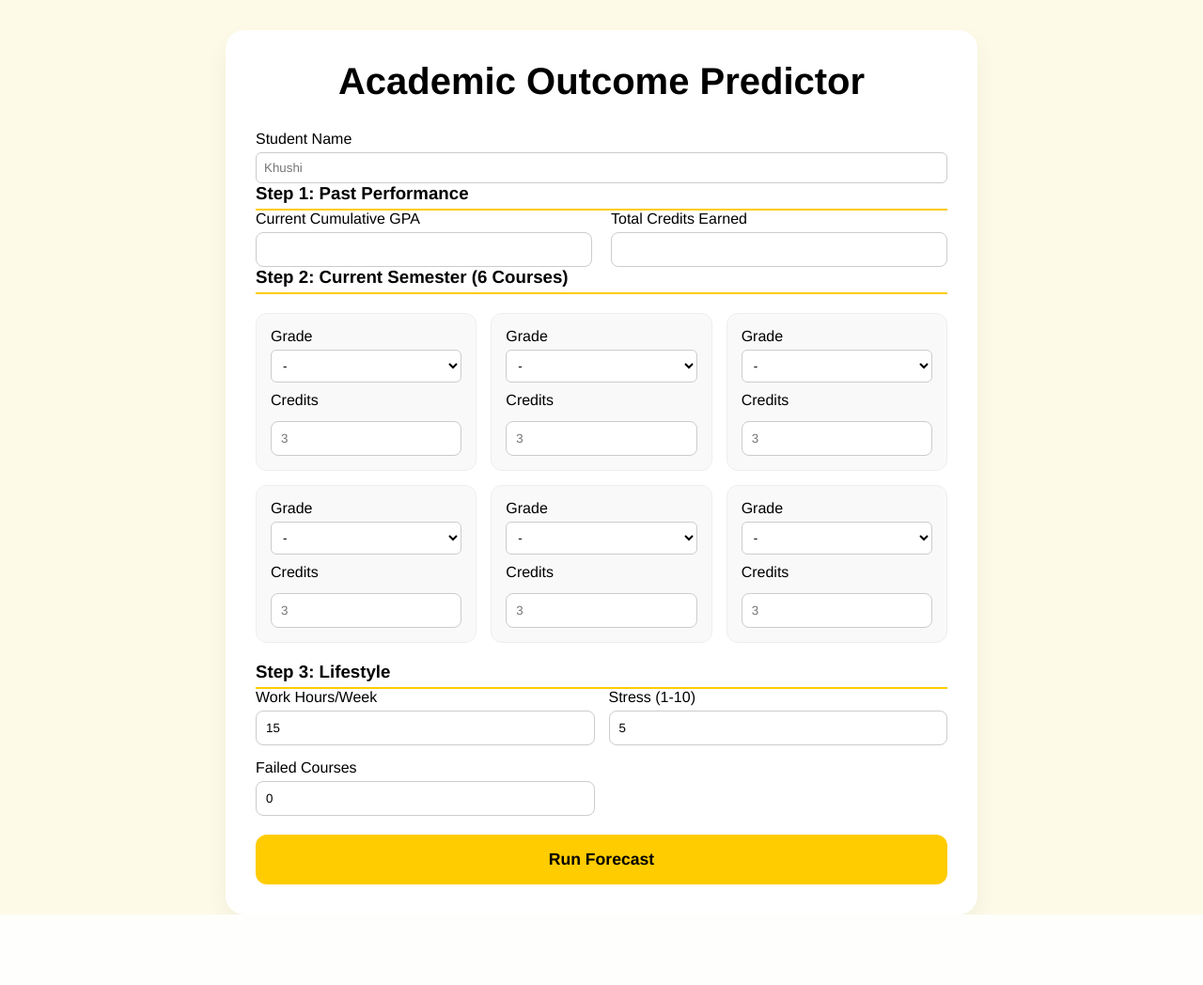
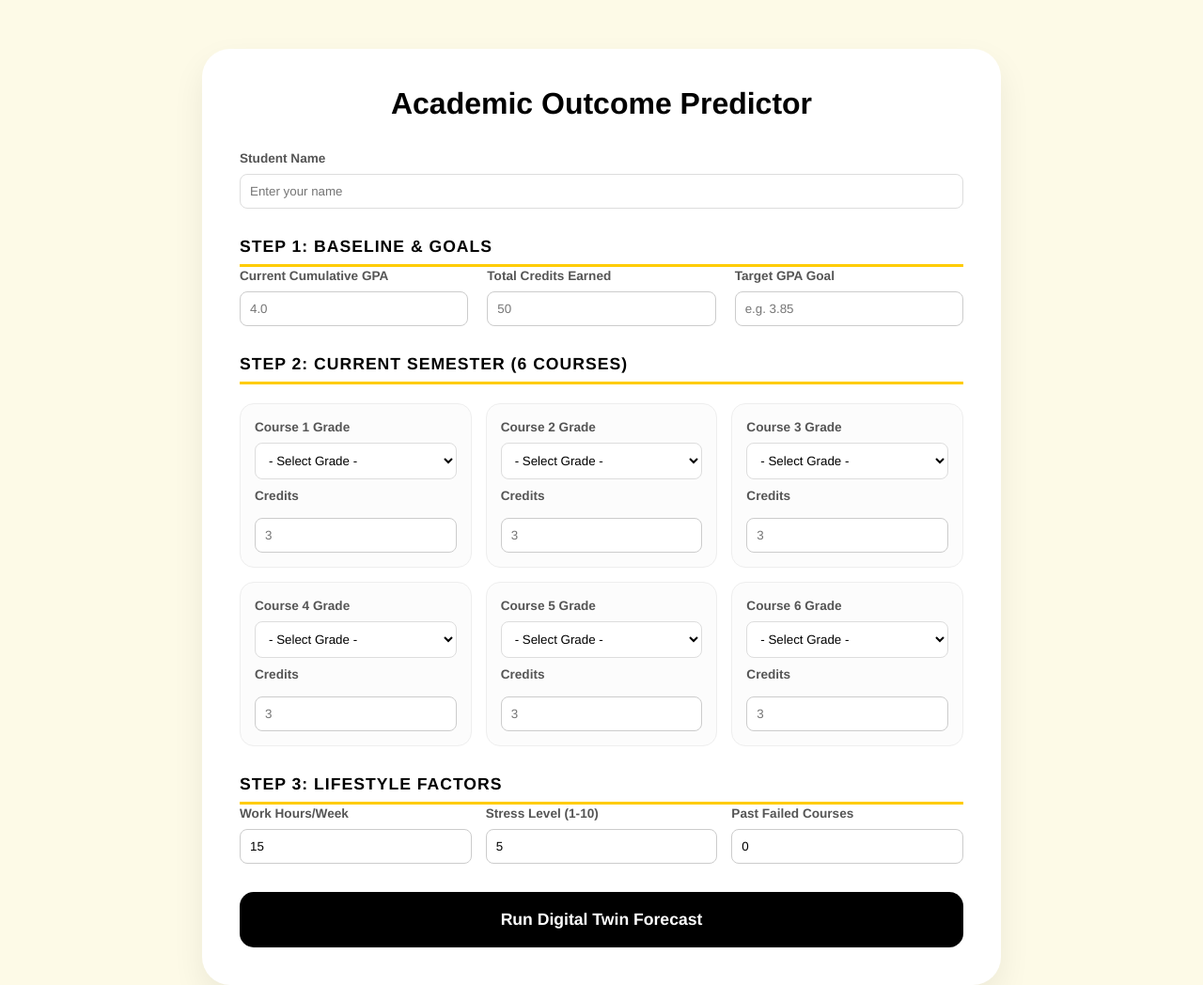
Before and after one commit to N-Saikrishna/DigiTwin, a Flask app: page / in a window 1280 px wide. Shown: the whole page at 94% size. Before the commit the page ends 973 px from the top, so only its background shows below. Run offline with Flask 3, Linux system fonts and the light colour scheme.

Commit message:
Update index.html

```diff
--- a/templates/index.html
+++ b/templates/index.html
@@ -6,45 +6,107 @@
     <link rel="stylesheet" href="{{ url_for('static', filename='style.css') }}">
     <style>
         :root { --ucf-yellow: #ffcc00; --ucf-bg: #fdfae7; }
-        body { background-color: var(--ucf-bg); font-family: 'Inter', sans-serif; }
-        .card { background: white; padding: 2rem; border-radius: 20px; max-width: 800px; margin: 2rem auto; box-shadow: 0 10px 25px rgba(0,0,0,0.05); }
-        .grid { display: grid; grid-template-columns: repeat(3, 1fr); gap: 15px; margin: 20px 0; }
-        .course-box { background: #f9f9f9; padding: 15px; border-radius: 12px; border: 1px solid #eee; }
-        .btn { background: var(--ucf-yellow); width: 100%; padding: 1rem; border: none; border-radius: 12px; font-weight: bold; cursor: pointer; font-size: 1.1rem; }
-        input, select { width: 100%; padding: 8px; margin-top: 5px; border-radius: 6px; border: 1px solid #ccc; box-sizing: border-box; }
+        body {
+            background-color: var(--ucf-bg);
+            font-family: 'Inter', sans-serif;
+            margin: 0;
+            padding: 20px;
+        }
+        .card {
+            background: white;
+            padding: 2.5rem;
+            border-radius: 30px;
+            max-width: 850px;
+            margin: 2rem auto;
+            box-shadow: 0 15px 35px rgba(0,0,0,0.07);
+        }
+        h1 { text-align: center; font-size: 2rem; margin-bottom: 30px; }
+        h3 {
+            border-bottom: 3px solid var(--ucf-yellow);
+            padding-bottom: 8px;
+            margin-top: 30px;
+            font-size: 1.1rem;
+            text-transform: uppercase;
+            letter-spacing: 1px;
+        }
+        .grid {
+            display: grid;
+            grid-template-columns: repeat(3, 1fr);
+            gap: 15px;
+            margin: 20px 0;
+        }
+        .course-box {
+            background: #fcfcfc;
+            padding: 15px;
+            border-radius: 15px;
+            border: 1px solid #eee;
+            transition: transform 0.2s;
+        }
+        .course-box:hover { transform: translateY(-3px); border-color: var(--ucf-yellow); }
+
+        .btn {
+            background: #000;
+            color: #fff;
+            width: 100%;
+            padding: 1.2rem;
+            border: none;
+            border-radius: 15px;
+            font-weight: bold;
+            cursor: pointer;
+            font-size: 1.1rem;
+            margin-top: 30px;
+            transition: all 0.3s;
+        }
+        .btn:hover { background: #333; transform: scale(1.02); }
+
+        input, select {
+            width: 100%;
+            padding: 10px;
+            margin-top: 8px;
+            border-radius: 8px;
+            border: 1px solid #ddd;
+            box-sizing: border-box;
+            font-family: inherit;
+        }
+        label { font-size: 0.85rem; font-weight: 600; color: #555; }
     </style>
 </head>
 <body>
     <div class="card">
-        <h1 style="text-align:center;">Academic <strong>Outcome Predictor</strong></h1>
+        <h1>Academic <strong>Outcome Predictor</strong></h1>
         <form action="/run-simulation" method="POST">
+
             <label>Student Name</label>
-            <input type="text" name="student_name" placeholder="Khushi" required>
+            <input type="text" name="student_name" placeholder="Enter your name" required>
 
-            <h3 style="border-bottom: 2px solid var(--ucf-yellow); padding-bottom: 5px;">Step 1: Past Performance</h3>
-            <div style="display: flex; gap: 20px;">
-                <div style="flex: 1;">
+            <h3>Step 1: Baseline & Goals</h3>
+            <div style="display: grid; grid-template-columns: 1fr 1fr 1fr; gap: 20px;">
+                <div>
                     <label>Current Cumulative GPA</label>
-                    <input type="number" step="0.01" name="current_gpa" required>
+                    <input type="number" step="0.01" name="current_gpa" placeholder="4.0" required>
                 </div>
-                <div style="flex: 1;">
+                <div>
                     <label>Total Credits Earned</label>
-                    <input type="number" name="total_credits_earned" required>
+                    <input type="number" name="total_credits_earned" placeholder="50" required>
+                </div>
+                <div>
+                    <label>Target GPA Goal</label>
+                    <input type="number" step="0.01" name="target_gpa" placeholder="e.g. 3.85" required>
                 </div>
             </div>
 
-            <h3 style="border-bottom: 2px solid var(--ucf-yellow); padding-bottom: 5px;">Step 2: Current Semester (6 Courses)</h3>
+            <h3>Step 2: Current Semester (6 Courses)</h3>
             <div class="grid">
                 {% for i in range(6) %}
                 <div class="course-box">
-                    <label>Grade</label>
+                    <label>Course {{ i + 1 }} Grade</label>
                     <select name="grades[]">
-                        <option value="">-</option>
-                        <option value="4.0">A</option>
-                        <option value="3.0">B</option>
-                        <option value="2.0">C</option>
-                        <option value="1.0">D</option>
-                        <option value="0.0">F</option>
+                        <option value="">- Select Grade -</option>
+                        <option value="4.0">A (4.0)</option>
+                        <option value="3.0">B (3.0)</option>
+                        <option value="2.0">C (2.0)</option>
+                        <option value="1.0">D (1.0)</option>
+                        <option value="0.0">F (0.0)</option>
                     </select>
                     <label style="display:block; margin-top:10px;">Credits</label>
                     <input type="number" name="credits[]" placeholder="3">
@@ -52,14 +114,23 @@
                 {% endfor %}
             </div>
 
-            <h3 style="border-bottom: 2px solid var(--ucf-yellow); padding-bottom: 5px;">Step 3: Lifestyle</h3>
-            <div style="display: grid; grid-template-columns: 1fr 1fr; gap: 15px;">
-                <div><label>Work Hours/Week</label><input type="number" name="work_hours" value="15"></div>
-                <div><label>Stress (1-10)</label><input type="number" name="stress" value="5"></div>
-                <div><label>Failed Courses</label><input type="number" name="failed" value="0"></div>
+            <h3>Step 3: Lifestyle Factors</h3>
+            <div style="display: grid; grid-template-columns: 1fr 1fr 1fr; gap: 15px;">
+                <div>
+                    <label>Work Hours/Week</label>
+                    <input type="number" name="work_hours" value="15">
+                </div>
+                <div>
+                    <label>Stress Level (1-10)</label>
+                    <input type="number" name="stress" min="1" max="10" value="5">
+                </div>
+                <div>
+                    <label>Past Failed Courses</label>
+                    <input type="number" name="failed" value="0">
+                </div>
             </div>
 
-            <button type="submit" class="btn" style="margin-top:20px;">Run Forecast</button>
+            <button type="submit" class="btn">Run Digital Twin Forecast</button>
         </form>
     </div>
 </body>
```
